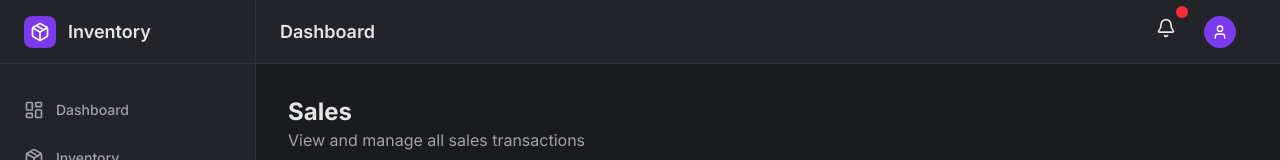
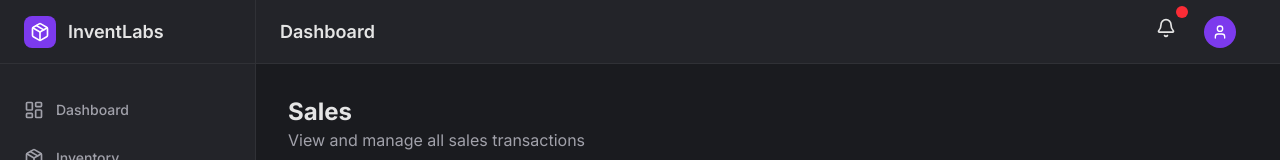
Before and after one commit to Kashina69/InventLabs, a Next.js app in the folder client/: page /sales in a window 1280 px wide. Shown: the top 160 px of the page. Built offline with nearby package versions, Linux system fonts and the light colour scheme; no server answers.

Commit message:
style: update favicon and rename sidebar label to 'InventLabs'

```diff
--- a/client/src/app/layout.tsx
+++ b/client/src/app/layout.tsx
@@ -1,23 +1,27 @@
 import type { Metadata } from "next";
 import { Inter } from "next/font/google";
 import "./globals.css";
+
 const inter = Inter({ subsets: ["latin"] });
 
 export const metadata: Metadata = {
   title: "Inventory Management System",
   description: "Professional inventory management dashboard",
+  icons: {
+    icon: "/favicon.png",
+  },
 };
 
 export default function RootLayout({
   children,
 }: {
-  children: React.ReactNode
+  children: React.ReactNode;
 }) {
   return (
     <html lang="en">
       <body className={inter.className}>
-          {children}
+        {children}
       </body>
     </html>
-  )
+  );
 }
--- a/client/src/components/layout/sidebar.tsx
+++ b/client/src/components/layout/sidebar.tsx
@@ -55,7 +55,7 @@ export default function Sidebar({ isOpen, onClose }: SidebarProps) {
               <div className="w-8 h-8 bg-accent rounded-lg flex items-center justify-center">
                 <Package className="w-5 h-5 text-white" />
               </div>
-              <span className="text-lg font-semibold text-primary">Inventory</span>
+              <span className="text-lg font-semibold text-primary">InventLabs</span>
             </div>
             <button
               onClick={onClose}
```
Also changed, not shown: client/public/favicon.png (added).
